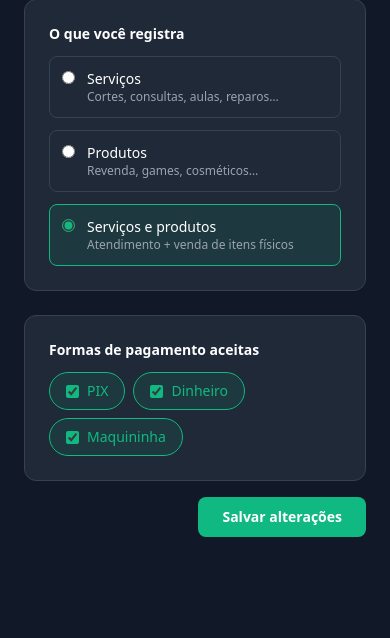
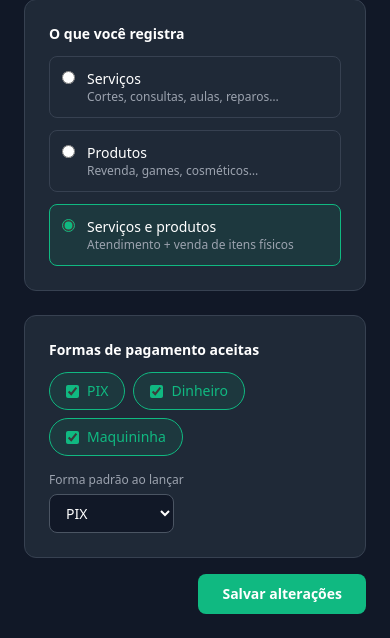
Before and after one commit to coniose/web_flux_barber, a Flask app: page /config?tab=negocio in a window 390 px wide. Shown: the part 628-1266 px from the top of the page. Run offline with Flask 3, Linux system fonts and the light colour scheme; a user stored in the database is signed in; data comes from the database, SQL or seed files in the repository; some libraries are stand-ins or nearby versions.

Commit message:
ux: fase 3 — forma padrão configurável, filtro mobile, toasts animados
- Configurações → Negócio: select 'Forma padrão ao lançar' (PIX/Dinheiro/Maquininha)
- Persiste em config_repo e injeta via context processor em todas as páginas
- body[data-default-forma] agora reflete a preferência salva do usuário
- Dashboard: atalhos Hoje/Semana/Mês movidos para cima do filtro de datas (mobile-first)
- Toasts: slide-in suave da direita na entrada, slide-out na saída

Co-Authored-By: Claude Sonnet 4.6 <noreply@anthropic.com>

```diff
--- a/web/__init__.py
+++ b/web/__init__.py
@@ -108,16 +108,18 @@ def _register_context_processors(app) -> None:
     @app.context_processor
     def inject_negocio():
         if not current_user.is_authenticated:
-            return {"nome_negocio": "Flux"}
+            return {"nome_negocio": "Flux", "config_forma_padrao": "PIX"}
         try:
             from app.repositories.sql import config_repo
             from web.models import get_user_conn
             conn = get_user_conn()
             nome = config_repo.get_config(conn, "nome_negocio") or "Flux"
+            forma_padrao = config_repo.get_config(conn, "forma_pagamento_padrao") or "PIX"
             conn.close()
         except Exception:
             nome = "Flux"
-        return {"nome_negocio": nome}
+            forma_padrao = "PIX"
+        return {"nome_negocio": nome, "config_forma_padrao": forma_padrao}
 
 
 def _register_onboarding_gate(app) -> None:
--- a/web/routes/config.py
+++ b/web/routes/config.py
@@ -39,6 +39,7 @@ def index():
         "tipo_trabalho": config_repo.get_config(conn, "tipo_trabalho") or "ambos",
         "formas_pagamento": (config_repo.get_config(conn, "formas_pagamento") or "PIX,DINHEIRO,MAQUININHA").split(","),
         "horario_trabalho": config_repo.get_config(conn, "horario_trabalho") or "",
+        "forma_pagamento_padrao": config_repo.get_config(conn, "forma_pagamento_padrao") or "PIX",
     }
     return render_template(
         "config.html",
@@ -310,12 +311,16 @@ def negocio_update():
             tipo = "ambos"
         formas_validas = {"PIX", "DINHEIRO", "MAQUININHA"}
         formas = [f for f in formas if f in formas_validas] or ["PIX", "DINHEIRO", "MAQUININHA"]
+        forma_padrao = request.form.get("forma_pagamento_padrao", "PIX")
+        if forma_padrao not in formas_validas:
+            forma_padrao = "PIX"
 
         config_repo.set_config(conn, "nome_negocio", nome)
         config_repo.set_config(conn, "descricao_negocio", descricao)
         config_repo.set_config(conn, "tipo_trabalho", tipo)
         config_repo.set_config(conn, "formas_pagamento", ",".join(formas))
         config_repo.set_config(conn, "horario_trabalho", horario)
+        config_repo.set_config(conn, "forma_pagamento_padrao", forma_padrao)
         flash("Perfil do negócio atualizado.", "success")
     except (ValidacaoError, ValueError) as e:
         flash(str(e), "error")
--- a/web/static/js/sync.js
+++ b/web/static/js/sync.js
@@ -16,6 +16,9 @@ const FluxReg = (() => {
     const toast = document.createElement('div');
     toast.className = `flex items-center gap-3 px-4 py-3 rounded-lg shadow-lg text-sm font-medium border ${colors[type] || colors.info}`;
     toast.innerHTML = `<svg class="w-4 h-4 shrink-0" fill="none" stroke="currentColor" viewBox="0 0 24 24">${icon}</svg>${msg}`;
+    toast.style.transform = 'translateX(110%)';
+    toast.style.opacity = '0';
+    toast.style.transition = 'transform 0.3s ease, opacity 0.3s ease';
 
     let container = document.getElementById('toast-container');
     if (!container) {
@@ -25,10 +28,16 @@ const FluxReg = (() => {
       document.body.appendChild(container);
     }
     container.appendChild(toast);
+
+    requestAnimationFrame(() => requestAnimationFrame(() => {
+      toast.style.transform = 'translateX(0)';
+      toast.style.opacity = '1';
+    }));
+
     setTimeout(() => {
+      toast.style.transform = 'translateX(110%)';
       toast.style.opacity = '0';
-      toast.style.transition = 'opacity 0.4s';
-      setTimeout(() => toast.remove(), 400);
+      setTimeout(() => toast.remove(), 300);
     }, 3000);
   }
 
--- a/web/templates/base.html
+++ b/web/templates/base.html
@@ -25,7 +25,7 @@
     .sidebar-item.active { @apply text-white bg-gray-700; }
   </style>
 </head>
-<body class="h-full bg-gray-900 text-gray-100" data-default-forma="PIX">
+<body class="h-full bg-gray-900 text-gray-100" data-default-forma="{{ config_forma_padrao or 'PIX' }}">
 
 {% with messages = get_flashed_messages(with_categories=true) %}
   {% if messages %}
--- a/web/templates/config.html
+++ b/web/templates/config.html
@@ -127,6 +127,15 @@
               <span class="text-sm font-medium">{{ label }}</span>
             </label>
             {% endfor %}
+          </div>
+          <div class="pt-1">
+            <label class="block text-xs font-medium text-gray-400 mb-1.5">Forma padrão ao lançar</label>
+            <select name="forma_pagamento_padrao"
+                    class="bg-gray-900 border border-gray-600 rounded-lg px-3 py-2 text-white text-sm focus:ring-2 focus:ring-brand focus:outline-none">
+              {% for val, label in [('PIX','PIX'),('DINHEIRO','Dinheiro'),('MAQUININHA','Maquininha')] %}
+              <option value="{{ val }}" {{ 'selected' if negocio.forma_pagamento_padrao == val else '' }}>{{ label }}</option>
+              {% endfor %}
+            </select>
           </div>
         </div>
       </div>
```
Also changed, not shown: web/templates/dashboard.html (+20 -15 lines).
